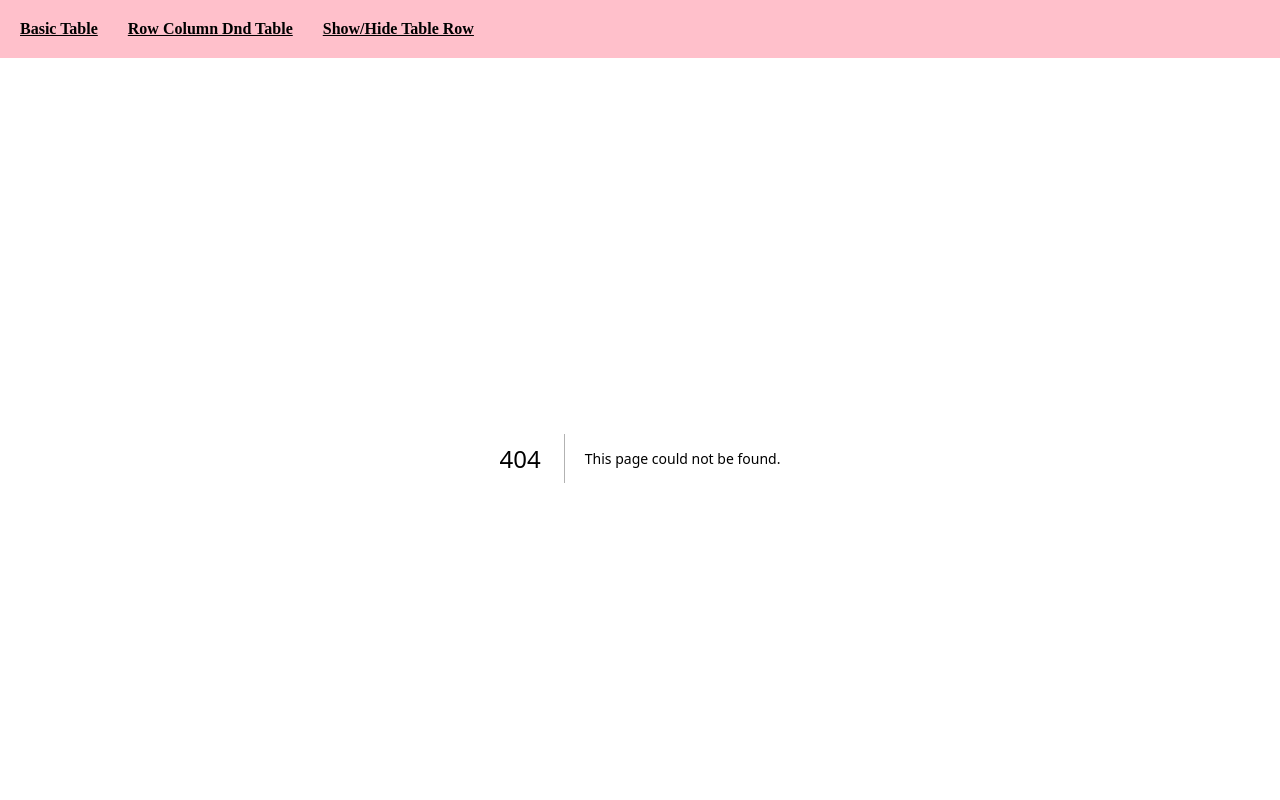
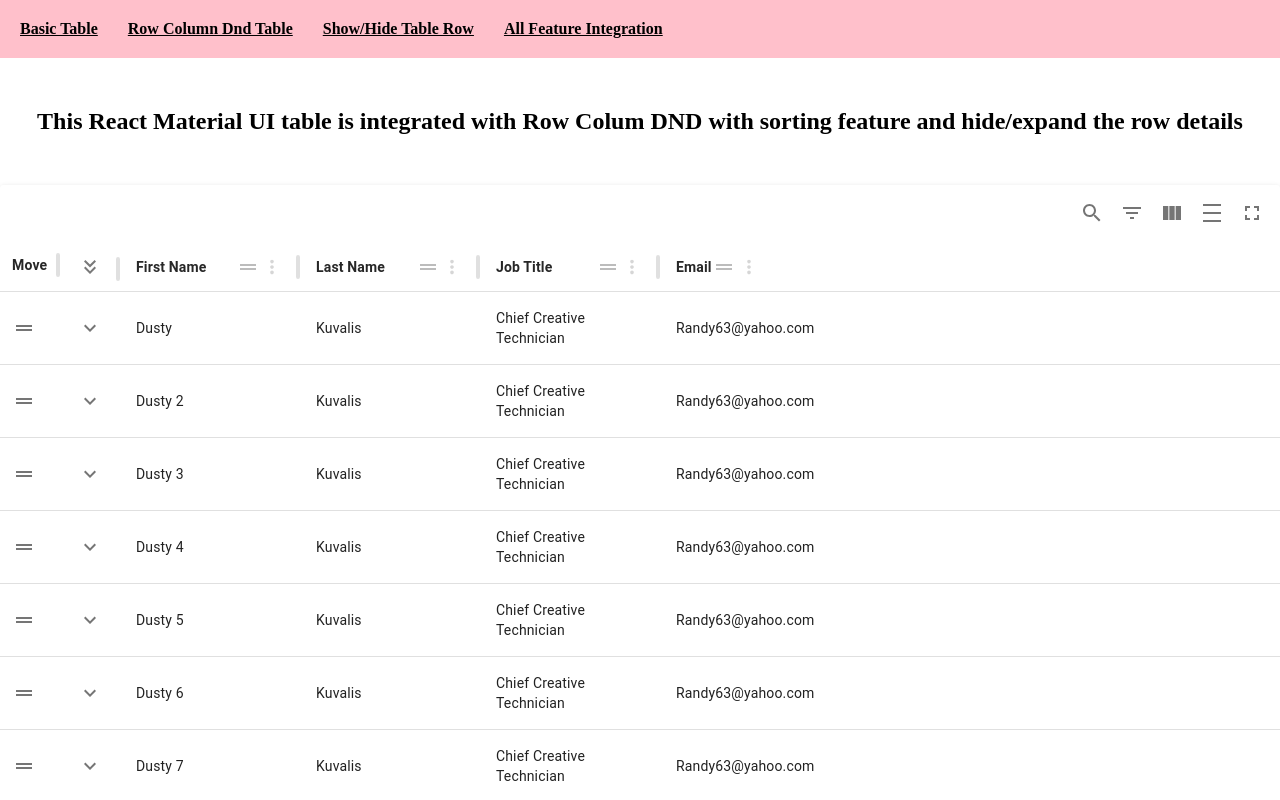
Before and after one commit to Prakash171999/table-dnd, a Next.js app: page /all-feature-integration in a window 1280 px wide. Before the commit this address had no page. Shown: the top 800 px of the page. Built offline with nearby package versions, Linux system fonts and the light colour scheme.

Commit message:
Feat:All feature integration page

```diff
--- a/src/pages/_app.tsx
+++ b/src/pages/_app.tsx
@@ -24,6 +24,9 @@ export default function App({ Component, pageProps }: AppProps) {
         <a href={"/expand-hide-table"}>
           <u>{"Show/Hide Table Row"}</u>
         </a>
+        <a href={"all-feature-integration"}>
+          <u>{"All Feature Integration"}</u>
+        </a>
       </div>
       <Component {...pageProps} />
     </>
--- /dev/null
+++ b/src/pages/all-feature-integration/index.tsx
@@ -0,0 +1,111 @@
+import {
+  MaterialReactTable,
+  MRT_Virtualizer,
+  type MRT_ColumnDef,
+  type MRT_Row,
+  MRT_SortingState,
+} from "material-react-table";
+import { useEffect, useMemo, useRef, useState } from "react";
+import { data as initialData } from "../../makeData";
+import { Box, Typography } from "@mui/material";
+
+const AllFeatureIntegration = () => {
+  const columns = useMemo<MRT_ColumnDef<any>[]>(
+    //column definitions...
+    () => [
+      {
+        accessorKey: "firstName",
+        header: "First Name",
+      },
+      {
+        accessorKey: "lastName",
+        header: "Last Name",
+      },
+      {
+        accessorKey: "jobTitle",
+        header: "Job Title",
+      },
+      {
+        accessorKey: "email",
+        header: "Email",
+        enableResizing: false, // Override the default behavior for this column
+      },
+    ],
+    []
+    //end
+  );
+
+  //optionally access the underlying virtualizer instance
+  const rowVirtualizerInstanceRef =
+    useRef<MRT_Virtualizer<HTMLDivElement, HTMLTableRowElement>>(null);
+
+  const [sorting, setSorting] = useState<MRT_SortingState>([]);
+
+  useEffect(() => {
+    //scroll to the top of the table when the sorting changes
+    try {
+      rowVirtualizerInstanceRef.current?.scrollToIndex?.(0);
+    } catch (error) {
+      console.error(error);
+    }
+  }, [sorting]);
+
+  const [data, setData] = useState(() => initialData);
+  return (
+    <>
+      <h2 style={{ textAlign: "center", padding: "50px 20px" }}>
+        This <b>React Material UI table</b> is integrated with Row Colum DND
+        with sorting feature and hide/expand the row details
+      </h2>
+      <MaterialReactTable
+        autoResetPageIndex={false}
+        columns={columns}
+        data={data}
+        enableRowOrdering
+        enableColumnOrdering
+        enableSorting={false}
+        defaultDisplayColumn={{ enableResizing: true }}
+        enableColumnResizing
+        enablePagination={false}
+        muiTableBodyRowDragHandleProps={({ table }) => ({
+          onDragEnd: () => {
+            const { draggingRow, hoveredRow } = table.getState();
+            if (hoveredRow && draggingRow) {
+              data.splice(
+                (hoveredRow as MRT_Row<any>).index,
+                0,
+                data.splice(draggingRow.index, 1)[0]
+              );
+              setData([...data]);
+            }
+          },
+        })}
+        renderDetailPanel={({ row }) => (
+          <Box
+            sx={{
+              display: "grid",
+              margin: "auto",
+              gridTemplateColumns: "1fr 1fr",
+              width: "100%",
+            }}
+          >
+            <Typography>
+              <b>Address:</b> {row.original.address}
+            </Typography>
+            <Typography>
+              <b>City:</b> {row.original.city}
+            </Typography>
+            <Typography>
+              <b>State:</b> {row.original.state}
+            </Typography>
+            <Typography>
+              <b>Country:</b> {row.original.country}
+            </Typography>
+          </Box>
+        )}
+      />
+    </>
+  );
+};
+
+export default AllFeatureIntegration;
```
